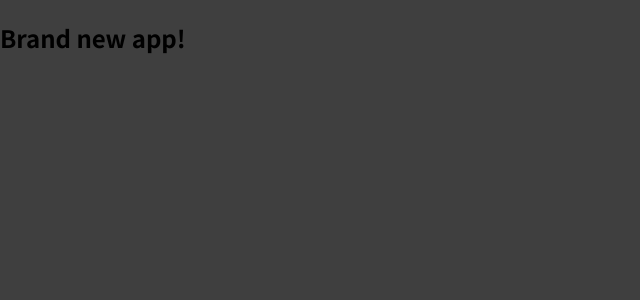
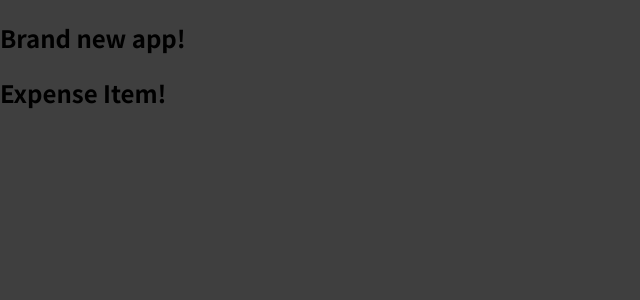
Before and after one commit to drodionov/expense-tracker, a JavaScript app: page / in a window 1280 px wide. Shown: the top 300 px of the page, without its empty margins (0-640 px from the left). Built offline with nearby package versions, Linux system fonts and the light colour scheme.

Commit message:
Implement the very first component! Easy-peasy

```diff
--- a/src/App.js
+++ b/src/App.js
@@ -1,9 +1,12 @@
+import ExpenseItem from "./components/ExpenseItem"
+
 function App() {
   return (
       <div>
         <h2>Brand new app!</h2>
+        <ExpenseItem/>
       </div>
-  );
+  )
 }
 
-export default App;
+export default App
--- /dev/null
+++ b/src/components/ExpenseItem.js
@@ -0,0 +1,5 @@
+function ExpenseItem() {
+  return <h2>Expense Item!</h2>
+}
+
+export default ExpenseItem
```
Also changed, not shown: src/index.js (+5 -5 lines).
